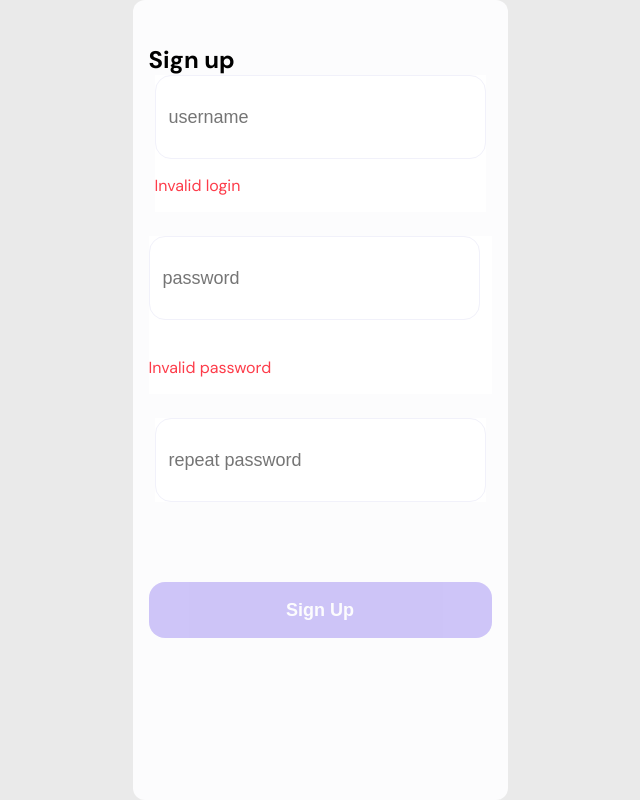
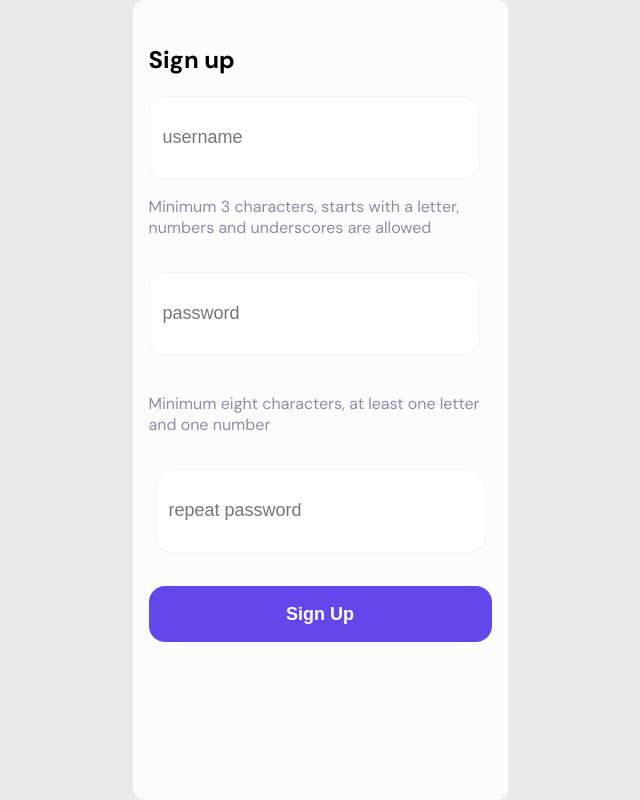
Before and after one commit to avarlamova/my-budget, a React (Create React App) app in the folder frontend/: page /register in a window 1280 px wide. Shown: the whole page, without its empty margins (320-960 px from the left). Built offline with nearby package versions, Linux system fonts and the light colour scheme; some icons are missing.

Commit message:
added validation to all registration fields

```diff
--- a/frontend/src/components/Register.module.scss
+++ b/frontend/src/components/Register.module.scss
@@ -15,11 +15,12 @@ select:-webkit-autofill:focus {
 
 h1 {
   padding: 0;
-  margin: 0;
+  margin: 0 0 1.3rem 0;
 }
 
 .errorMsg {
   color: #fd3c4a;
+  margin-bottom: 0px;
 }
 
 .rules {
@@ -33,12 +34,11 @@ h1 {
   display: flex;
   flex-direction: column;
   align-items: center;
-  gap: 24px;
+  gap: 18px;
 }
 
 .field {
   position: relative;
-  background: #ffffff;
   border: none;
 
   & input {
@@ -67,12 +67,11 @@ h1 {
 }
 
 .signUpBtn {
+  margin-top: 15px;
   padding: 8px;
-  gap: 10px;
   width: 343px;
   height: 56px;
   left: 16px;
-  top: 460px;
   background: #6347eb;
   border-radius: 16px;
   font-weight: 600;
--- a/frontend/src/components/Register.tsx
+++ b/frontend/src/components/Register.tsx
@@ -11,7 +11,6 @@ import { useRegisterMutation } from "../features/register/registerApiSlice";
 const USERNAME_REGEX = /^[A-Za-z][A-Za-z0-9_]{3,29}$/;
 // A valid username should start with an alphabet so, [A-Za-z].
 // All other characters can be alphabets, numbers or an underscore so, [A-Za-z0-9_].
-// Since length constraint was given as 8-30 and we had already fixed the first character, so we give {7,29}.
 const PWD_REGEX = /^(?=.*[A-Za-z])(?=.*\d)[A-Za-z\d]{8,}$/;
 
 const Register = () => {
@@ -26,15 +25,13 @@ const Register = () => {
   //toggle password visibility
   const [passwordType, setPasswordType] = useState("password");
   const [repeatedPassword, setRepeatedPassword] = useState("");
-  const [generalErrorMessage, setGeneralErrorMessage] = useState("");
-  const [loginErrorMessage, setLoginErrorMessage] = useState(
-    "Minimum 3 characters, starts with a letter, numbers and underscores are allowed"
-  );
-  const [passwordErrorMessage, setPasswordErrorMessage] = useState(
-    "Minimum eight characters, at least one letter and one number"
-  );
 
-  const comparePasswords = repeatedPassword === password;
+  const [loginErrorMessage, setLoginErrorMessage] = useState("");
+  const [passwordErrorMessage, setPasswordErrorMessage] = useState("");
+  const [repeatedPasswordErrorMessage, setRepeatedPasswordErrorMessage] =
+    useState("");
+  const [serverErrorMessage, setServerErrorMessage] = useState("");
+
   const navigate = useNavigate(); //https://reactrouter.com/docs/en/v6/hooks/use-navigate
 
   const dispatch = useDispatch();
@@ -46,49 +43,67 @@ const Register = () => {
   }, []); // no dependencies => when component loads
 
   useEffect(() => {
+    if (user.length > 0) {
       const validationResult = USERNAME_REGEX.test(user);
       setValidUsername(validationResult);
-  }, [user]); // validate username every time it changes
+      if (!validUsername && user.length > 0) {
+        setLoginErrorMessage("Invalid login");
+      }
+      // else {
+      //   setLoginErrorMessage("");
+      // }
+    } else {
+      setValidUsername(true);
+      setLoginErrorMessage("");
+    }
+  }, [user, user.length]); // validate username every time it changes
 
   useEffect(() => {
+    if (password.length > 0) {
       const validationResult = PWD_REGEX.test(password);
       setValidPassword(validationResult);
-  }, [password]); // validate password
+
+      if (!validPassword) {
+        setPasswordErrorMessage("Invalid password");
+      }
+      // else {
+      //   setPasswordErrorMessage("");
+      // }
+    } else {
+      setValidPassword(true);
+      setPasswordErrorMessage("");
+    }
+  }, [password, password.length]); // validate password
 
   useEffect(() => {
-    if (!validUsername) {
-      setLoginErrorMessage("Invalid login");
+    if (repeatedPassword.length > 0 && password.length > 0) {
+      if (repeatedPassword !== password) {
+        setRepeatedPasswordErrorMessage("Passwords do not match!");
       } else {
-      setLoginErrorMessage("");
+        setRepeatedPasswordErrorMessage("");
       }
-  }, [validUsername]);
+    }
+  }, [repeatedPassword, password]);
+  //compare password and repeated password
 
-  useEffect(() => {
-    if (!validPassword) {
-      setPasswordErrorMessage("Invalid password");
-    } else {
-      setPasswordErrorMessage("");
-    }
-  }, [validPassword]);
   const [newUser] = useRegisterMutation();
 
   const handleSubmit = async (e: React.FormEvent<HTMLFormElement>) => {
     e.preventDefault(); // no form reloading on submit
     if (validUsername) {
       try {
-        const registrationData = await newUser({ user, password }).unwrap();
-        dispatch(setCredentials({ user, password }));
+        await newUser({ user, password }).unwrap();
         navigate("/welcome");
       } catch (err: any) {
         console.log(err);
         if (!err?.originalStatus) {
-          setGeneralErrorMessage("No server response");
+          setServerErrorMessage("No server response");
         } else if (err.originalStatus === 400) {
-          setGeneralErrorMessage("Missing username or password");
+          setServerErrorMessage("Missing username or password");
         } else if (err.originalStatus === 401) {
-          setGeneralErrorMessage("Unauthorized");
+          setServerErrorMessage("Unauthorized");
         } else {
-          setGeneralErrorMessage("Login failed");
+          setServerErrorMessage("Login failed");
         }
         if (errorRef && errorRef.current) {
           //https://stackoverflow.com/questions/40349987/how-to-suppress-error-ts2533-object-is-possibly-null-or-undefined
@@ -98,14 +113,16 @@ const Register = () => {
     }
   };
 
-  const handleUserInput = (e: { target: HTMLInputElement }) =>
+  const handleUserInput = (e: React.ChangeEvent<HTMLInputElement>) =>
     setUser(e?.target.value);
 
-  const handlePasswordInput = (e: { target: HTMLInputElement }) => {
+  const handlePasswordInput = (e: React.ChangeEvent<HTMLInputElement>) => {
     setPassword(e?.target.value);
   };
 
-  const handleRepeatedPasswordInput = (e: { target: HTMLInputElement }) => {
+  const handleRepeatedPasswordInput = (
+    e: React.ChangeEvent<HTMLInputElement>
+  ) => {
     setRepeatedPassword(e?.target.value);
   };
 
@@ -129,31 +146,41 @@ const Register = () => {
             type="text"
             ref={userRef}
             value={user}
-            onChange={handleUserInput}
+            onInput={handleUserInput}
             autoComplete="disabled"
             required
             placeholder="username"
           />
-
+          {/* TODO validate in checklist manner */}
+          <p className={styles.rules}>
+            Minimum 3 characters, starts with a letter, numbers and underscores
+            are allowed
+          </p>
+          {!validUsername && (
             <p
               // ref={loginErrorRef}
-            className={validUsername ? styles.rules : styles.errorMsg}
+              className={styles.errorMsg}
               aria-live="assertive"
             >
               {loginErrorMessage}
             </p>
+          )}
         </div>
 
         <div className={styles.field}>
           <input
             type={passwordType}
-            onChange={handlePasswordInput}
+            onInput={handlePasswordInput}
             value={password}
             autoComplete="disabled"
             required
             placeholder="password"
           />
           <ShowIcon onClick={togglePassword} className={styles.showIcon} />
+          <p className={styles.rules}>
+            Minimum eight characters, at least one letter and one number
+          </p>
+          {!validPassword && (
             <p
               // ref={passwordErrorRef}
               className={styles.errorMsg}
@@ -161,27 +188,39 @@ const Register = () => {
             >
               {passwordErrorMessage}
             </p>
+          )}
         </div>
         <div className={styles.field}>
           <input
             type={passwordType}
-            onChange={handleRepeatedPasswordInput}
+            onInput={handleRepeatedPasswordInput}
             required
             autoComplete="disabled"
             placeholder="repeat password"
           />
+          {repeatedPasswordErrorMessage && (
+            <p ref={errorRef} className={styles.errorMsg} aria-live="assertive">
+              {repeatedPasswordErrorMessage}
+            </p>
+          )}
         </div>
-        <p ref={errorRef} className={styles.errorMsg} aria-live="assertive">
-          {generalErrorMessage}
-        </p>
+
         <button
           className={styles.signUpBtn}
           disabled={
-            validUsername && validPassword && comparePasswords ? false : true
+            validUsername && validPassword && !serverErrorMessage
+              ? // && repeatedPasswordErrorMessage === ""
+                false
+              : true
           }
         >
           Sign Up
         </button>
+        {serverErrorMessage && (
+          <p className={styles.errorMsg} aria-live="assertive">
+            {serverErrorMessage}
+          </p>
+        )}
       </form>
     </section>
   );
```
Lines whose indentation alone changed are shown as unchanged.
